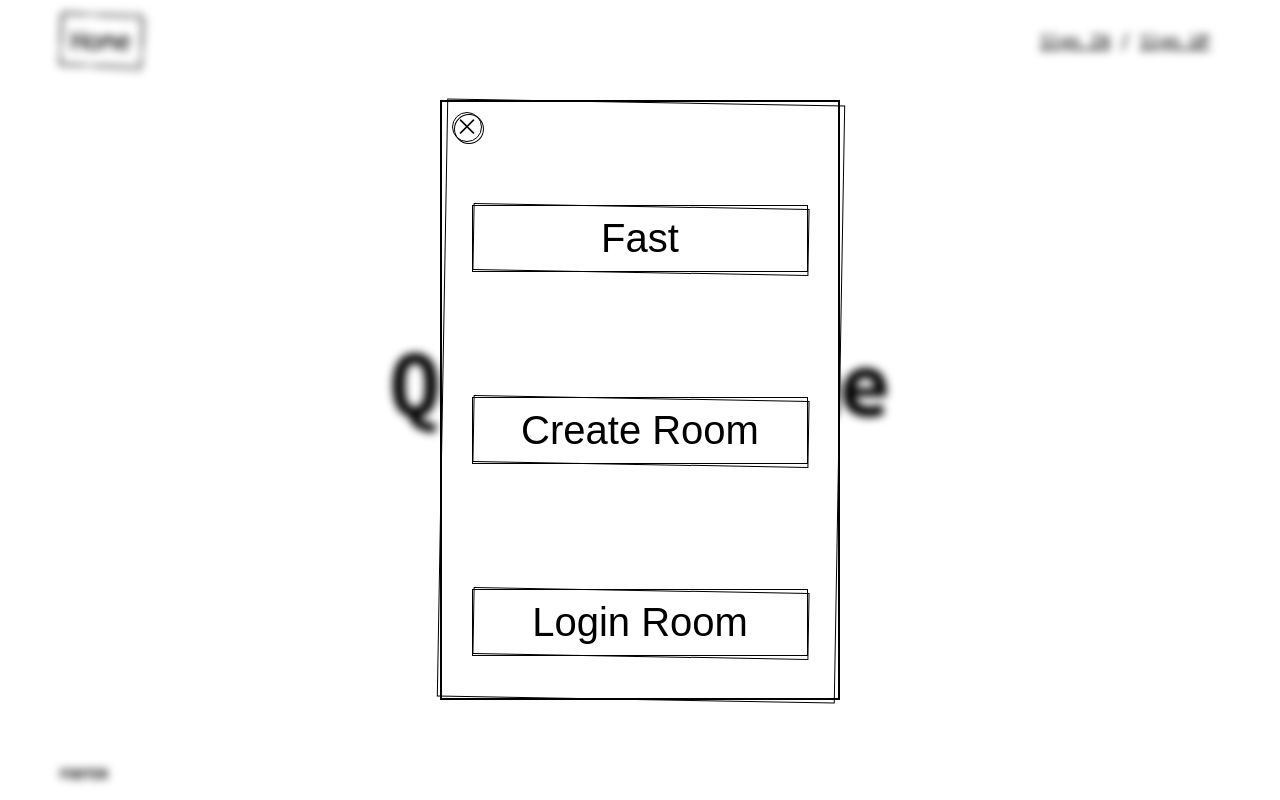
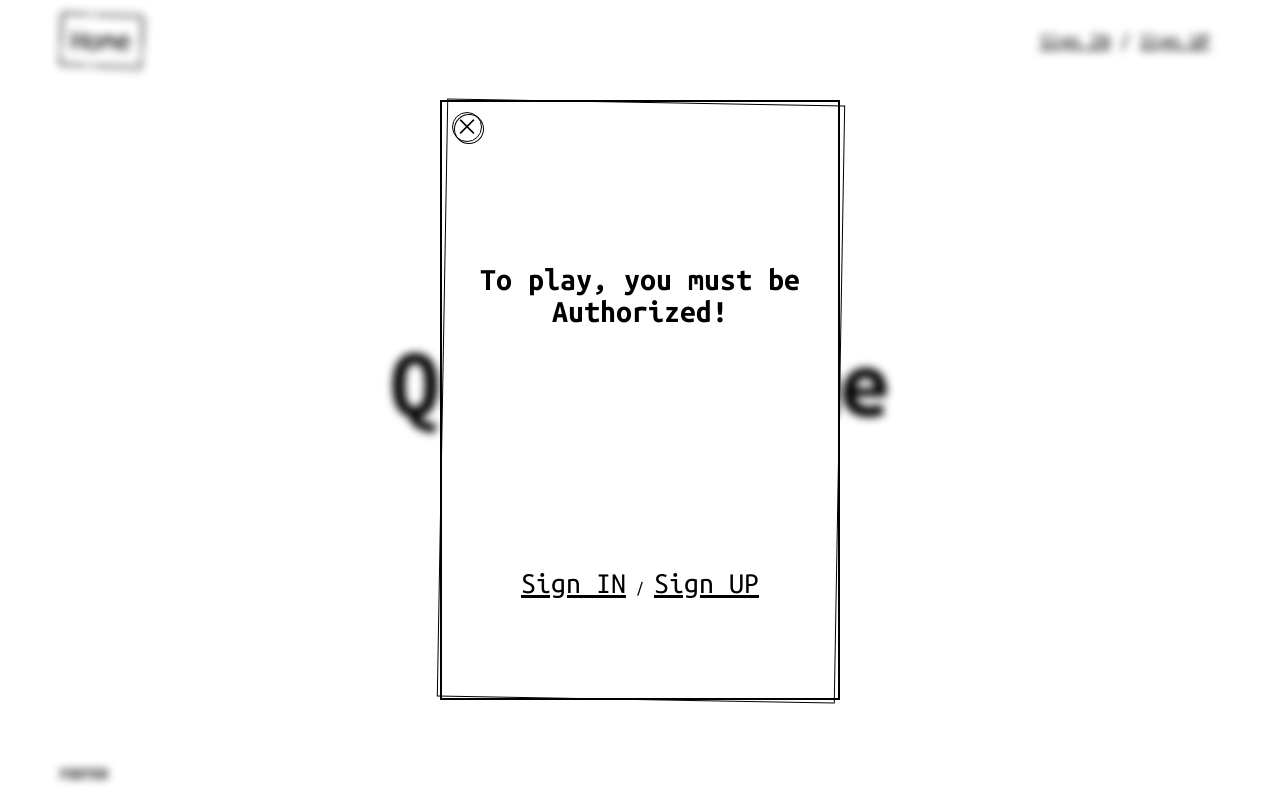
Before and after one commit to qerdcv/ttt-online, a React (Create React App) app in the folder clients/web/: page / in a window 1280 px wide. Both pictures are taken after a click on the button "Play !". Built offline with nearby package versions, Linux system fonts and the light colour scheme.

Commit message:
Add unauthorized pop up

```diff
--- a/clients/web/src/App.tsx
+++ b/clients/web/src/App.tsx
@@ -1,23 +1,48 @@
-import React from 'react';
+import React, { useEffect, useState } from 'react';
 import { BrowserRouter as Router, Route, Routes } from 'react-router-dom';
 import { MainLayout } from 'layouts/main';
 import { Error } from 'layouts/Error';
 import { Header } from 'components/Header';
 import { Footer } from 'components/Footer';
 
+import { AuthContext } from 'context/auth.context';
+import { User } from 'types/user';
+
 function App(): React.ReactElement {
+    const [isAuthenticated, setIsAuthenticated] = useState(false);
+    const [user, setUser] = useState<User>({});
+
+    useEffect(() => {
+        let rawUser = localStorage.getItem("user")
+        if (rawUser) {
+            try {
+                setUser(JSON.parse(rawUser))
+            } catch (e) {
+                console.error(e)
+            }
+        }
+    }, [setUser]);
+
     return (
+        <AuthContext.Provider value={{
+            isAuthenticated,
+            user,
+            setIsAuthenticated,
+            setUser,
+        }}>
             <Router>
-      <Header />
+                <Header/>
                 <Routes>
-        <Route path="/" element={<MainLayout />} />
-        {/*TODO: Investigate hot to create nested routes in v6 react-router-dom*/}
-        <Route path="/auth/login" element={<h1>Login page</h1>} />
-        <Route path="/auth/register" element={<h1>Register page</h1>} />
-        <Route path="*" element={<Error code={404} />} />
+                    <Route index element={<MainLayout/>}/>
+                    <Route path="auth">
+                        <Route path="login" element={<h1>Login page</h1>} />
+                        <Route path="register" element={<h1>Register page</h1>} />
+                    </Route>
+                    <Route path="*" element={<Error code={404}/>}/>
                 </Routes>
-      <Footer />
+                <Footer/>
             </Router>
+        </AuthContext.Provider>
     );
 }
 
--- /dev/null
+++ b/clients/web/src/api/auth.ts
@@ -0,0 +1,21 @@
+import { Api } from 'api';
+
+
+export interface IUserRequest {
+    username: string
+    password: string
+}
+
+export const Auth = {
+    async login(user: IUserRequest) {
+        return await Api.post('/api/login', user)
+    },
+
+    async register(user: IUserRequest) {
+        return await Api.post('/api/registration', user)
+    },
+
+    async logout() {
+      return await Api.get('/api/logout');
+    },
+}
--- a/clients/web/src/components/Header/header.module.scss
+++ b/clients/web/src/components/Header/header.module.scss
@@ -1,5 +1,5 @@
-@import "styles/colors";
-@import "styles/mixins";
+@import "src/styles/colors";
+@import "src/styles/mixins";
 
 .header {
   padding: 40px 0;
--- /dev/null
+++ b/clients/web/src/components/QuickGame/PopUp/Unauthorized/index.tsx
@@ -0,0 +1,14 @@
+import styles from 'components/QuickGame/PopUp/Unauthorized/unauthorized.module.scss';
+import { Link } from 'react-router-dom';
+
+export const Unauthorized = () => {
+    return (
+        <div className={styles.unauthorized}>
+            <h1>To play, you must be Authorized!</h1>
+            <div>
+                <Link to="/auth/login" className={styles.unauthorizedLink}>Sign IN</Link>/
+                <Link to="/auth/register" className={styles.unauthorizedLink}>Sign UP</Link>
+            </div>
+        </div>
+    )
+};
--- /dev/null
+++ b/clients/web/src/components/QuickGame/PopUp/Unauthorized/unauthorized.module.scss
@@ -0,0 +1,19 @@
+@import "src/styles/colors";
+
+.unauthorized {
+  display: flex;
+  justify-content: space-around;
+  align-items: center;
+  flex-direction: column;
+  text-align: center;
+
+  height: 100%;
+
+  &Link {
+    font-size: 30px;
+
+    display: inline;
+    margin: 0 10px;
+    color: $black;
+  }
+}
--- a/clients/web/src/components/QuickGame/PopUp/index.tsx
+++ b/clients/web/src/components/QuickGame/PopUp/index.tsx
@@ -3,3 +3,4 @@ export { CreateRoom } from "components/QuickGame/PopUp/CreateRoom";
 export { LoginRoom } from "components/QuickGame/PopUp/LoginRoom";
 export { Fast } from "components/QuickGame/PopUp/Fast";
 export { ConnectRoom } from "components/QuickGame/PopUp/ConnectRoom";
+export { Unauthorized } from 'components/QuickGame/PopUp/Unauthorized';
--- a/clients/web/src/components/QuickGame/index.tsx
+++ b/clients/web/src/components/QuickGame/index.tsx
@@ -7,11 +7,15 @@ import {
   CreateRoom,
   Fast,
   ConnectRoom,
+  Unauthorized,
 } from 'components/QuickGame/PopUp';
 import { PopUpContext, Stack } from 'context/popUp.context';
+import { AuthContext } from 'context/auth.context';
+
 import styles from 'components/QuickGame/quick.module.scss';
 
 export const QuickGame = (): React.ReactElement => {
+  const { isAuthenticated } = useContext(AuthContext);
   const { popUpStack, resetPopUpStack, onPushPopUpStack } =
     useContext(PopUpContext);
 
@@ -24,6 +28,7 @@ export const QuickGame = (): React.ReactElement => {
       [Stack.LoginRoom]: <LoginRoom />,
       [Stack.ConnectRoom]: <ConnectRoom />,
       [Stack.Fast]: <Fast />,
+      [Stack.Unauthorized]: <Unauthorized />,
     };
   }, []);
 
@@ -33,7 +38,9 @@ export const QuickGame = (): React.ReactElement => {
       <Button
         value="Play !"
         classNames={[styles.mainBtn]}
-        onClick={onPushPopUpStack.bind(null, Stack.StartMenu)}
+        onClick={ isAuthenticated
+            ? onPushPopUpStack.bind(null, Stack.StartMenu)
+            : onPushPopUpStack.bind(null, Stack.Unauthorized)}
       />
       {popUpStack.length !== 0 && (
         <PopUp closeEvent={resetPopUpStack}>
--- /dev/null
+++ b/clients/web/src/context/auth.context.ts
@@ -0,0 +1,18 @@
+import { createContext } from 'react';
+import { User } from 'types/user';
+
+interface IAuthContext {
+    isAuthenticated: boolean,
+    user: User
+
+    setIsAuthenticated: (isAuthenticated: boolean) => void;
+    setUser: (user: User) => void,
+}
+
+export const AuthContext = createContext<IAuthContext>({
+    isAuthenticated: false,
+    user: {},
+
+    setIsAuthenticated(_) {},
+    setUser(_) {}
+});
--- a/clients/web/src/context/popUp.context.ts
+++ b/clients/web/src/context/popUp.context.ts
@@ -8,6 +8,7 @@ export enum Stack {
   CreateRoom = 'createRoom',
   LoginRoom = 'loginRoom',
   ConnectRoom = 'connectRoom',
+  Unauthorized = 'unauthorized',
 }
 
 interface IPopUpContext {
--- /dev/null
+++ b/clients/web/src/layouts/auth.tsx
@@ -0,0 +1,9 @@
+import React from 'react';
+import { Route, Routes } from 'react-router-dom';
+
+export const AuthLayout = () => {
+    return (
+        <>
+        </>
+    )
+}
--- /dev/null
+++ b/clients/web/src/types/user.ts
@@ -0,0 +1,5 @@
+
+export interface User {
+    username?: string
+    id?: number
+}
```
Lines whose indentation alone changed are shown as unchanged.
